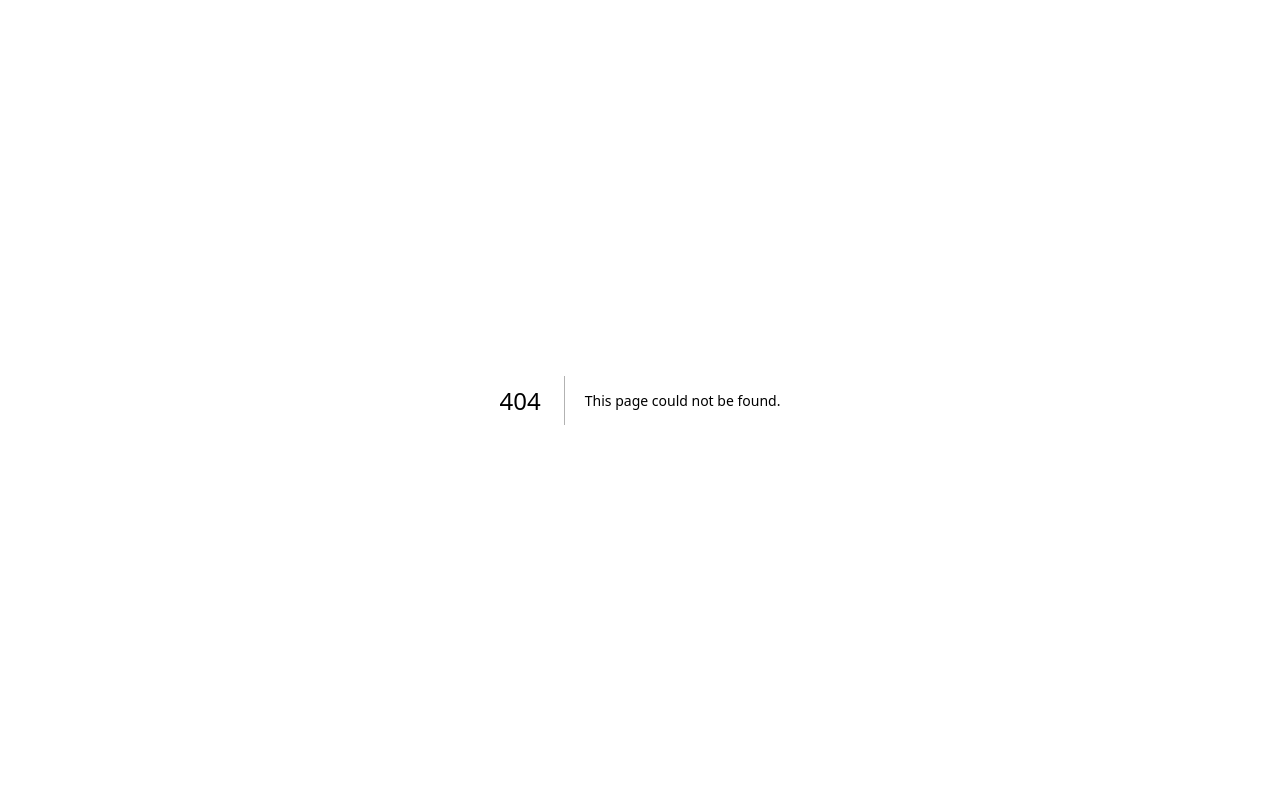
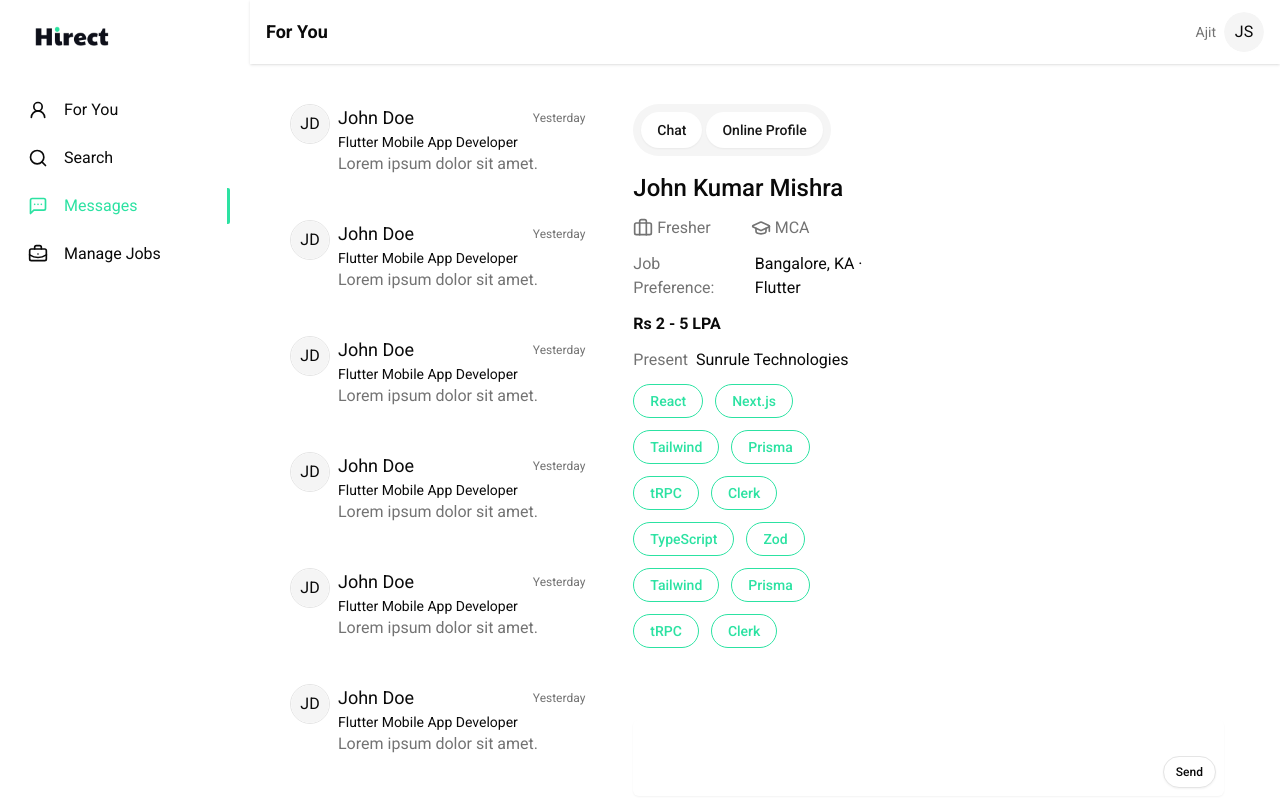
Before and after one commit to DEBargha2004/hireme, a Next.js app: page /dashboard/message in a window 1280 px wide. Before the commit this address had no page. Built offline with nearby package versions, Linux system fonts and the light colour scheme.

Commit message:
feat
messages page created

fix

search page updated

```diff
--- /dev/null
+++ b/src/app/(app)/dashboard/message/_components/chat-container.tsx
@@ -0,0 +1,116 @@
+import { Avatar, AvatarFallback, AvatarImage } from "@/components/ui/avatar";
+import { Badge } from "@/components/ui/badge";
+import { Button } from "@/components/ui/button";
+import { Textarea } from "@/components/ui/textarea";
+import { cn } from "@/lib/utils";
+import { Briefcase, GraduationCap } from "lucide-react";
+
+const skills = [
+  "React",
+  "Next.js",
+  "Tailwind",
+  "Prisma",
+  "tRPC",
+  "Clerk",
+  "TypeScript",
+  "Zod",
+  "Tailwind",
+  "Prisma",
+  "tRPC",
+  "Clerk",
+];
+
+const messages = [
+  "Lorem ipsum dolor sit amet consectetur adipisicing elit. Quas laborum ea vero architecto, cumque delectus quisquam veniam?",
+  "Lorem ipsum dolor sit amet consectetur adipisicing elit. Quas laborum ea vero architecto, cumque delectus quisquam veniam?",
+  "Lorem ipsum dolor sit amet consectetur adipisicing elit. Quas laborum ea vero architecto, cumque delectus quisquam veniam?",
+  "Lorem ipsum dolor sit amet consectetur adipisicing elit. Quas laborum ea vero architecto, cumque delectus quisquam veniam?",
+  "Lorem ipsum dolor sit amet consectetur adipisicing elit. Quas laborum ea vero architecto, cumque delectus quisquam veniam?",
+  "Lorem ipsum dolor sit amet consectetur adipisicing elit. Quas laborum ea vero architecto, cumque delectus quisquam veniam?",
+  "Lorem ipsum dolor sit amet consectetur adipisicing elit. Quas laborum ea vero architecto, cumque delectus quisquam veniam?",
+];
+
+export default function ChatContainer() {
+  return (
+    <div className="py-4 pb-0 px-8 space-y-4">
+      <div
+        className={cn(
+          "flex items-center gap-1 p-2 rounded-full bg-muted w-fit",
+          "[&>button]:bg-background [&>button]:rounded-full",
+        )}
+      >
+        <Button variant={"secondary"}>Chat</Button>
+        <Button variant={"secondary"}>Online Profile</Button>
+      </div>
+      <div className="flex justify-start gap-10">
+        <div className="w-2/5 space-y-3">
+          <h1 className="text-2xl font-medium">John Kumar Mishra</h1>
+          <div className="flex justify-start items-center gap-10 text-muted-foreground">
+            <section className="flex justify-start items-center gap-1">
+              <Briefcase size={20} />
+              <span>Fresher</span>
+            </section>
+            <section className="flex justify-start items-center gap-1">
+              <GraduationCap size={20} />
+              <span>MCA</span>
+            </section>
+          </div>
+          <div className="flex justify-start items-center gap-10">
+            <p className="text-muted-foreground">Job Preference:</p>
+            <p>Bangalore, KA · Flutter</p>
+          </div>
+          <h2 className="font-semibold">Rs 2 - 5 LPA</h2>
+          <div className="flex justify-start items-center gap-2">
+            <p className="text-muted-foreground">Present</p>
+            <p>Sunrule Technologies</p>
+          </div>
+          <div className="flex flex-wrap gap-3 ">
+            {skills.map((skill, idx) => (
+              <Badge
+                key={idx}
+                variant={"secondary"}
+                className="text-sm font-medium rounded-full py-1.5 px-4 border-primary bg-transparent text-primary"
+              >
+                {skill}
+              </Badge>
+            ))}
+          </div>
+        </div>
+        <div></div>
+      </div>
+      <div className="pt-20 space-y-3">
+        {messages.map((message, idx) => (
+          <div
+            key={idx}
+            className={cn(
+              "flex justify-start items-start gap-2",
+              idx % 2 === 1 && "flex-row-reverse",
+            )}
+          >
+            <Avatar>
+              <AvatarImage />
+              <AvatarFallback>JD</AvatarFallback>
+            </Avatar>
+            <div className={cn("p-3 rounded-lg bg-muted max-w-[400px]")}>
+              {message}
+            </div>
+          </div>
+        ))}
+      </div>
+      <div className="w-full h-20  sticky bottom-0 bg-background">
+        <div className="relative">
+          <Textarea
+            rows={3}
+            className="h-full border-none resize-none focus-visible:ring-0 focus:bg-accent"
+          />
+          <Button
+            className="absolute bottom-2 right-2 h-8 px-3 text-xs rounded-full"
+            variant={"outline"}
+          >
+            Send
+          </Button>
+        </div>
+      </div>
+    </div>
+  );
+}
--- /dev/null
+++ b/src/app/(app)/dashboard/message/_components/sidebar-chat-item.tsx
@@ -0,0 +1,22 @@
+import { Avatar, AvatarFallback, AvatarImage } from "@/components/ui/avatar";
+
+export default function SidebarChatItem() {
+  return (
+    <div className="flex justify-between items-start gap-2 p-4 transition-all hover:bg-muted cursor-pointer">
+      <Avatar className="border">
+        <AvatarImage />
+        <AvatarFallback>JD</AvatarFallback>
+      </Avatar>
+      <div className=" w-full">
+        <div className="flex justify-between items-center">
+          <h1 className="text-lg ">John Doe</h1>
+          <span className="text-xs text-muted-foreground">Yesterday</span>
+        </div>
+        <p className="text-sm line-clamp-1">Flutter Mobile App Developer</p>
+        <p className="text-muted-foreground line-clamp-1">
+          Lorem ipsum dolor sit amet.
+        </p>
+      </div>
+    </div>
+  );
+}
--- /dev/null
+++ b/src/app/(app)/dashboard/message/page.tsx
@@ -0,0 +1,17 @@
+import ChatContainer from "./_components/chat-container";
+import SidebarChatItem from "./_components/sidebar-chat-item";
+
+export default function Page() {
+  return (
+    <div className="w-full h-[calc(100dvh-88px)] flex">
+      <div className="w-1/3 h-full space-y-3 overflow-y-auto scroller-hide">
+        {Array.from({ length: 10 }).map((_, i) => (
+          <SidebarChatItem key={i} />
+        ))}
+      </div>
+      <div className="w-2/3 h-full overflow-y-scroll scroller-hide">
+        <ChatContainer />
+      </div>
+    </div>
+  );
+}
--- a/src/app/(app)/dashboard/search/page.tsx
+++ b/src/app/(app)/dashboard/search/page.tsx
@@ -1,11 +1,22 @@
 "use client";
 
 import { Button } from "@/components/ui/button";
+import { Input } from "@/components/ui/input";
+import {
+  Select,
+  SelectContent,
+  SelectItem,
+  SelectTrigger,
+  SelectValue,
+} from "@/components/ui/select";
 import { filterSections } from "@/constants/filter";
 import { cn } from "@/lib/utils";
+import { Search } from "lucide-react";
 import Link from "next/link";
 import { usePathname, useSearchParams } from "next/navigation";
 import { use } from "react";
+
+const selectables = ["Galaxy Building", "Mall Building", "Office Building"];
 
 export default function Page({
   searchParams,
@@ -16,6 +27,24 @@ export default function Page({
   const pathname = usePathname();
   return (
     <main className="space-y-6">
+      <div className="flex justify-between items-center gap-3">
+        <Select>
+          <SelectTrigger className="w-[200px]">
+            <SelectValue placeholder="Filter" />
+          </SelectTrigger>
+          <SelectContent>
+            {selectables.map((s) => (
+              <SelectItem key={s} value={s}>
+                {s}
+              </SelectItem>
+            ))}
+          </SelectContent>
+        </Select>
+        <Input />
+        <Button className="w-[120px]">
+          <Search />
+        </Button>
+      </div>
       {filterSections.map((f) => (
         <div key={f.key} className="space-y-2">
           <h1 className="text-lg font-medium">{f.title}</h1>
@@ -27,10 +56,11 @@ export default function Page({
                   ...(searchParamsObj ?? {}),
                   [f.key]: o.value,
                 }).toString()}`}
+                className="block"
               >
                 <Button
                   className={cn(
-                    "bg-primary/5 hover:bg-primary/10 text-primary border border-transparent text-base py-5",
+                    "bg-primary/5 hover:bg-primary/10 text-primary border border-transparent text-base py-5 w-full",
                     searchParamsObj[f.key] === o.value && "border-primary",
                   )}
                 >
--- a/src/app/(app)/layout.tsx
+++ b/src/app/(app)/layout.tsx
@@ -4,10 +4,10 @@ import Sidebar from "@/components/custom/app/sidebar";
 export default function AppLayout({ children }: { children: React.ReactNode }) {
   return (
     <div className="flex h-fit">
-      <Sidebar className="hidden md:block w-[250px] shrink-0 sticky top-0 max-h-[100dvh]" />
+      <Sidebar className="hidden md:block w-[250px] shrink-0 sticky top-0 h-[100dvh]" />
       <div className="w-full">
         <Navbar className="sticky top-0 bg-card z-[9999]" />
-        <div className="p-6">{children}</div>
+        <div className="p-6 pb-0">{children}</div>
       </div>
     </div>
   );
--- a/src/app/globals.css
+++ b/src/app/globals.css
@@ -71,6 +71,10 @@ body {
   }
 }
 
-input[type=number]::-webkit-inner-spin-button{
+input[type="number"]::-webkit-inner-spin-button {
   display: none;
 }
+
+.scroller-hide::-webkit-scrollbar {
+  display: none;
+}
--- a/src/components/custom/home/footer.tsx
+++ b/src/components/custom/home/footer.tsx
@@ -86,7 +86,7 @@ const footerLabel: FooterLabel[] = [
 
 export default function Footer() {
   return (
-    <section className="w-full bg-[#0E101A] space-y-10 ">
+    <section className="w-full bg-[#0E101A] space-y-10">
       <div className="w-[80%] mx-auto py-10 ">
         <div className="grid md:grid-cols-5 px-4 md:gap-4 gap-6">
           <section className="flex flex-col justify-start md:items-start md:text-left text-center items-center gap-10 md:col-span-2">
```
